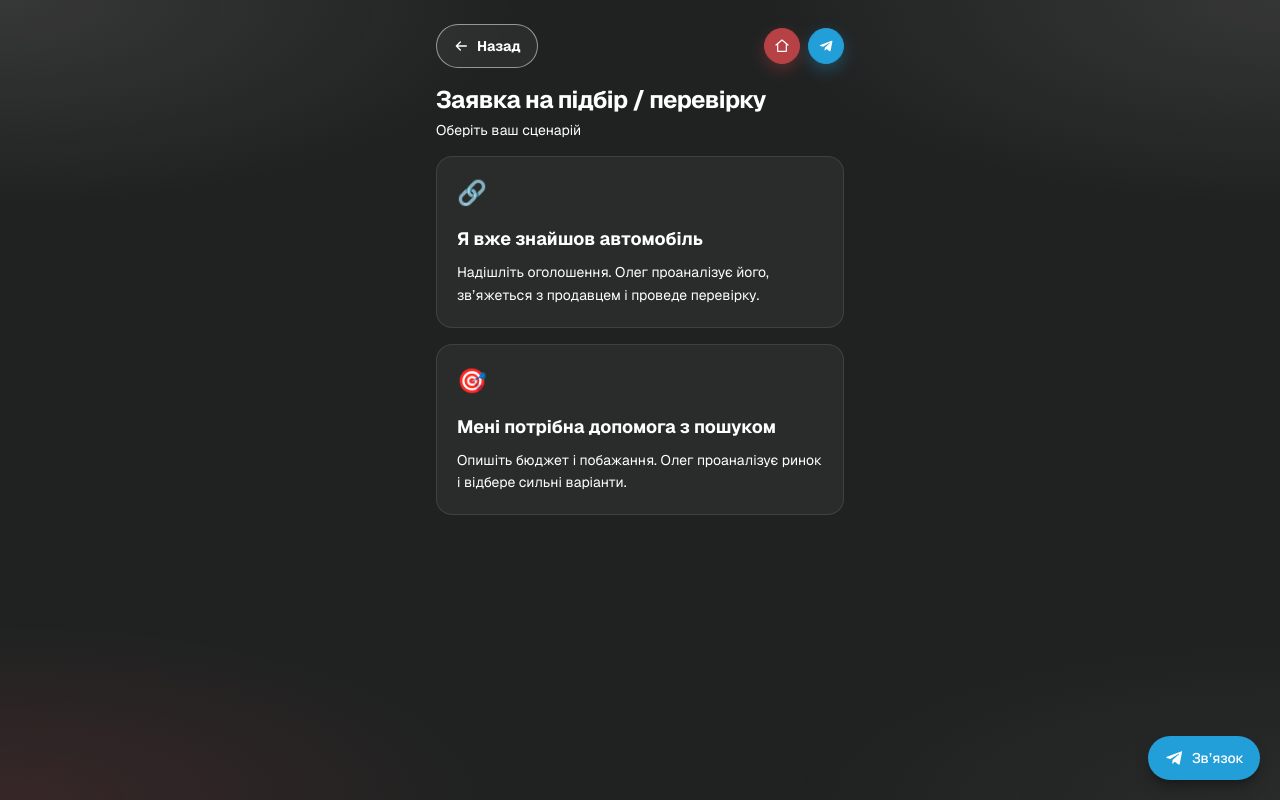
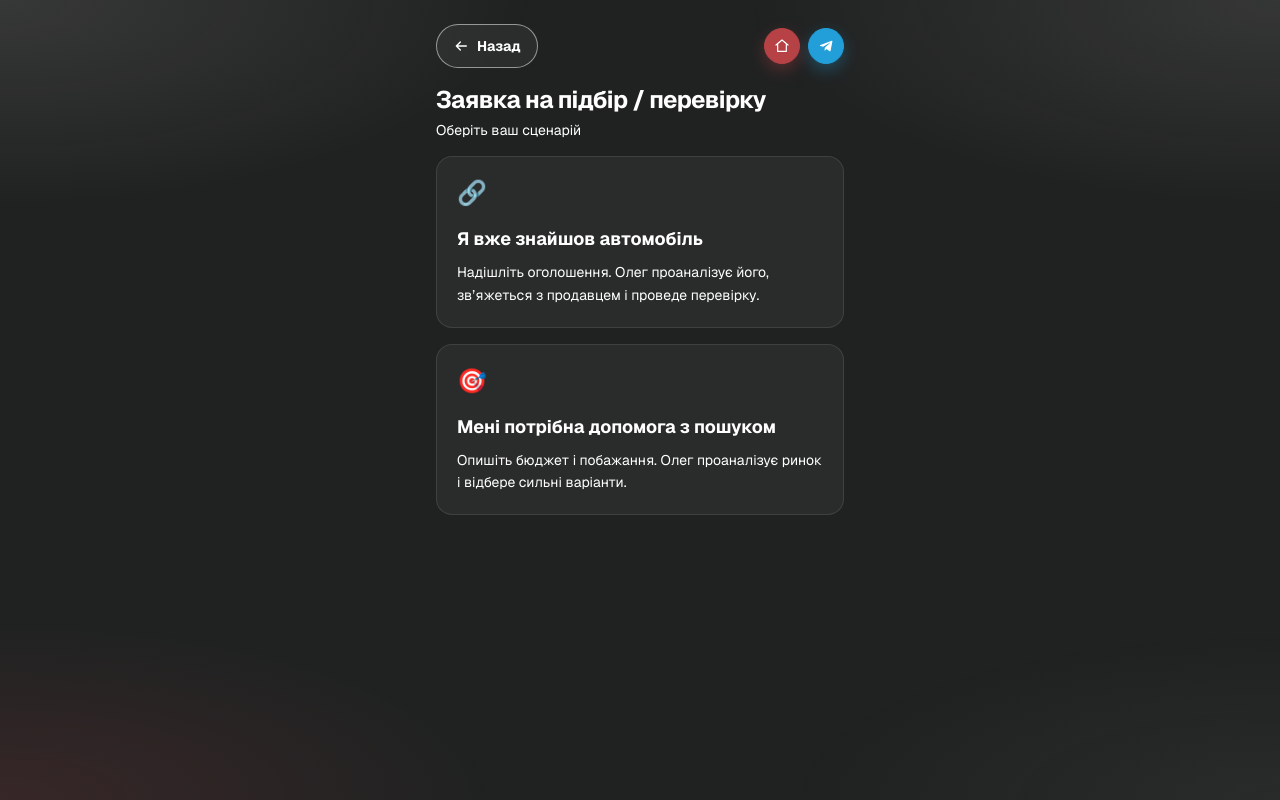
Before and after one commit to alexoverlevelse-cell/ncar, a Next.js app: page /request in a window 1280 px wide. Built offline with nearby package versions, Linux system fonts and the light colour scheme.

Commit message:
Update AppFrame.tsx

```diff
--- a/src/components/AppFrame.tsx
+++ b/src/components/AppFrame.tsx
@@ -2,11 +2,8 @@
 
 import type { ReactNode } from "react";
 import { usePathname } from "next/navigation";
-import { ContactFab } from "./ContactFab";
 import { GarageGlow, ScreenGlow } from "./ScreenGlow";
 
-// На приветственном экране плавающей кнопки связи нет — он занимает весь
-// экран, а дальше пользователь попадает в приложение.
 const FULLSCREEN_ROUTES = ["/", "/home"];
 
 export function AppFrame({ children }: { children: ReactNode }) {
@@ -22,7 +19,6 @@ export function AppFrame({ children }: { children: ReactNode }) {
         {pathname === "/home" && <GarageGlow />}
         {children}
       </div>
-      {!fullscreen && <ContactFab />}
     </>
   );
 }
```
